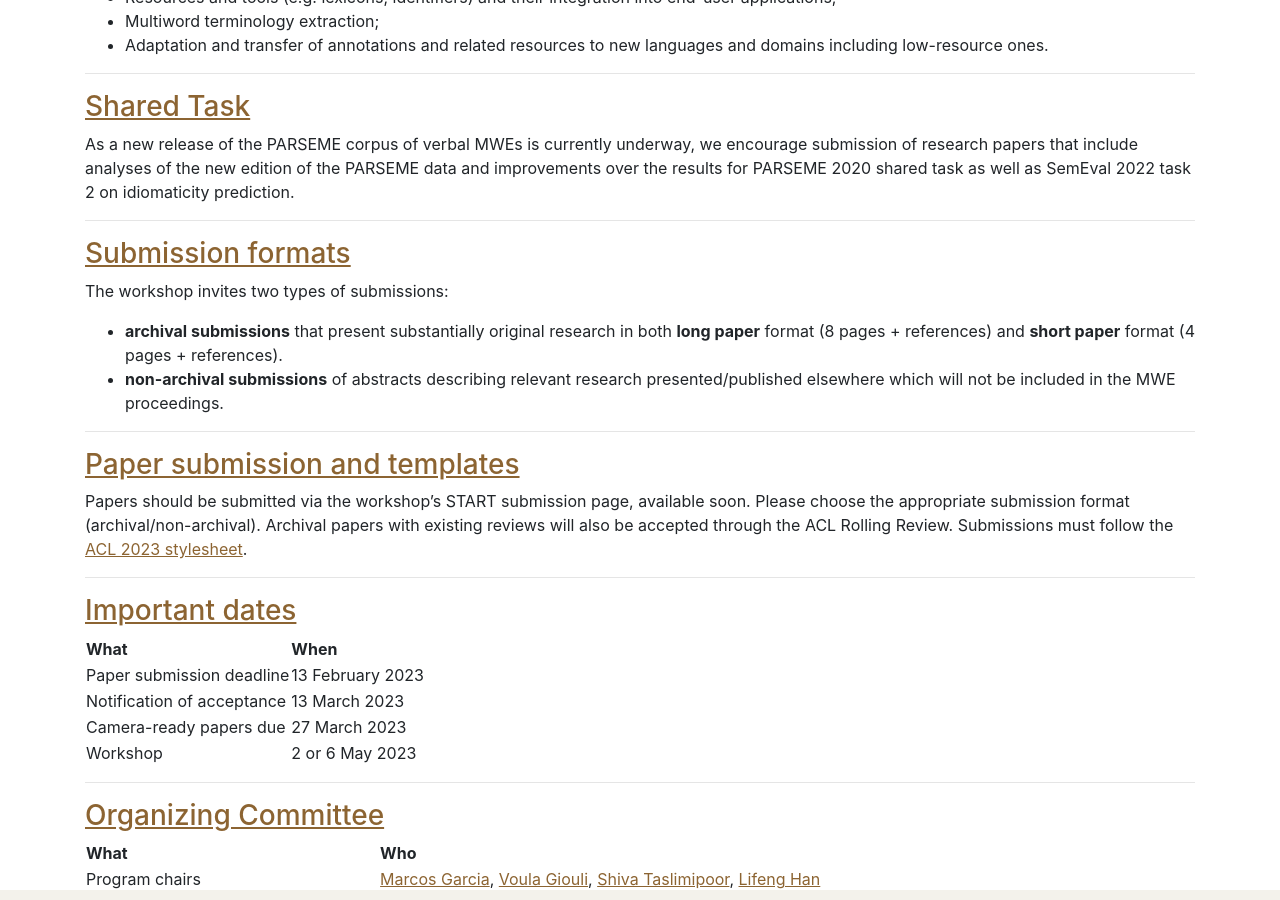
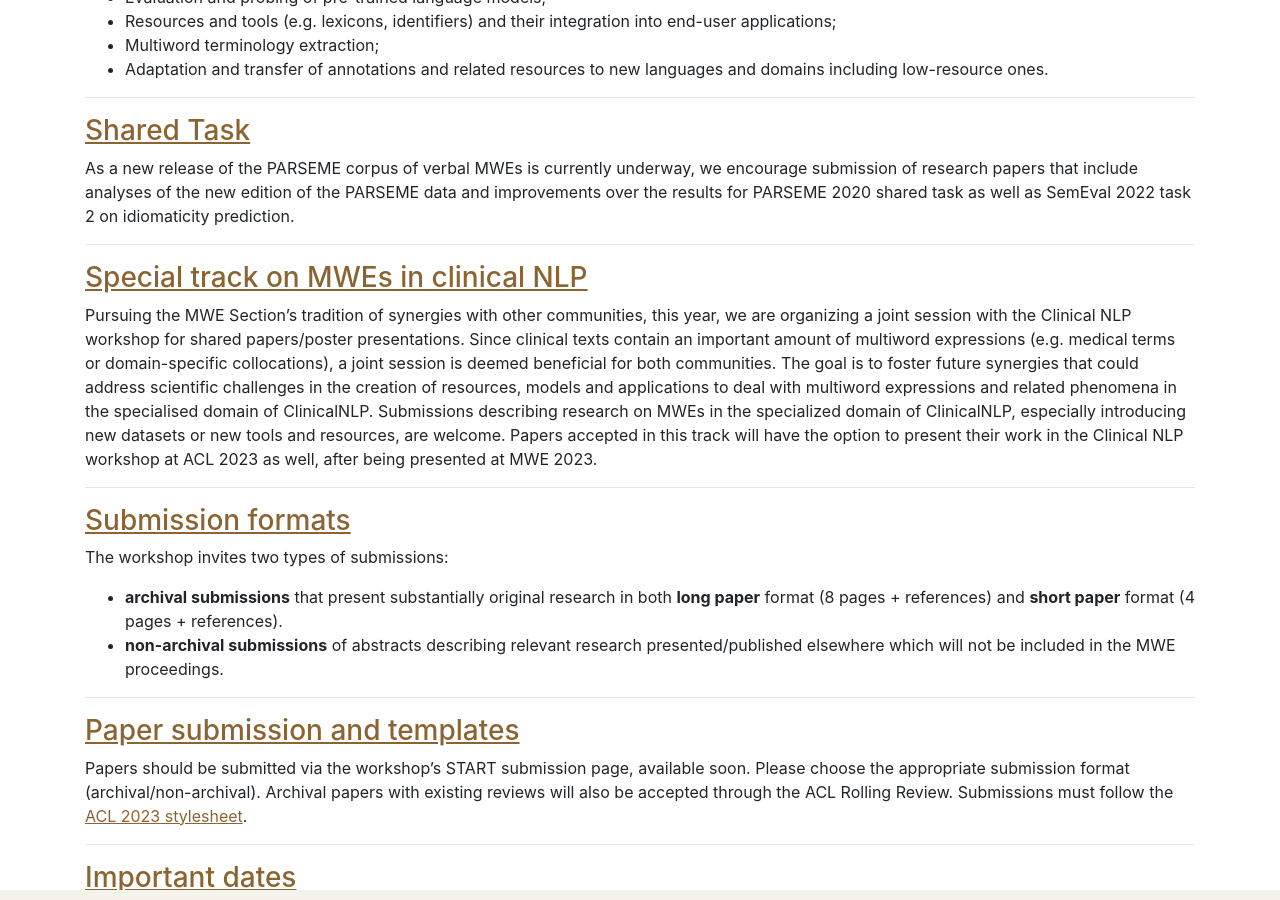
Before and after one commit to multiword/multiword.github.io, a Jekyll site: the page built from mwe2023/index.md, in a window 1280 px wide and 900 px high, scrolled down 2469 px. Built offline with Jekyll 4.4.1, drawn with Linux system fonts in a browser that asks for light colours; comment, search, counter and statistics services are not loaded; some of the changed text lies outside the part shown.

Commit message:
Special session

```diff
--- a/mwe2023/index.md
+++ b/mwe2023/index.md
@@ -45,6 +45,7 @@ Special Interest Group on the Lexicon ([SIGLEX](http://www.siglex.org/)) of the
 - [Keynote speakers](#keynotes)
 - [Description](#description)
 - [Shared task](#shared-task)
+- [Special Track on MWEs in Clinical NLP](#special-track)
 - [Submission formats](#submission)
 - [Paper submission and templates](#instructions)
 - [Important dates](#dates)
@@ -111,6 +112,12 @@ Through this workshop, we would like to bring together and encourage researchers
 ### <a name="shared-task">Shared Task</a>
 
 As a new release of the PARSEME corpus of verbal MWEs is currently underway, we encourage submission of research papers that include analyses of the new edition of the PARSEME data and improvements over the results for PARSEME 2020 shared task as well as SemEval 2022 task 2 on idiomaticity prediction.
+
+-----
+
+### <a name="special-track">Special track on MWEs in clinical NLP</a>
+
+Pursuing the MWE Section’s tradition of synergies with other communities, this year, we are organizing a joint session with the Clinical NLP workshop for shared papers/poster presentations. Since clinical texts contain an important amount of multiword expressions (e.g. medical terms or domain-specific collocations), a joint session is deemed beneficial for both communities. The goal is to foster future synergies that could address scientific challenges in the creation of resources, models and applications to deal with multiword expressions and related phenomena in the specialised domain of ClinicalNLP. Submissions describing research on MWEs in the specialized domain of ClinicalNLP, especially introducing new datasets or new tools and resources, are welcome. Papers accepted in this track will have the option to present their work in the Clinical NLP workshop at ACL 2023 as well, after being presented at MWE 2023.
 
 -----
 
```
